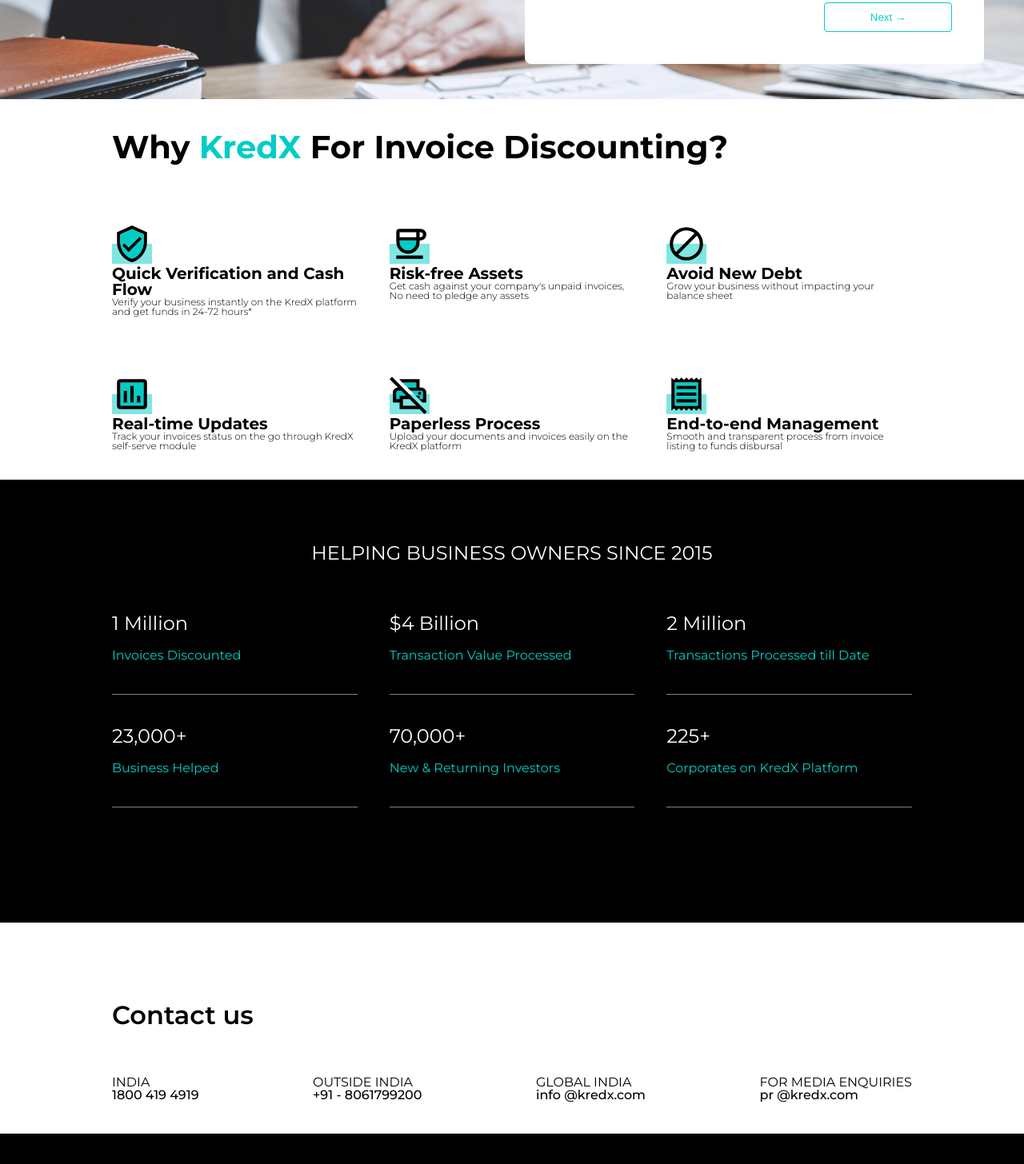
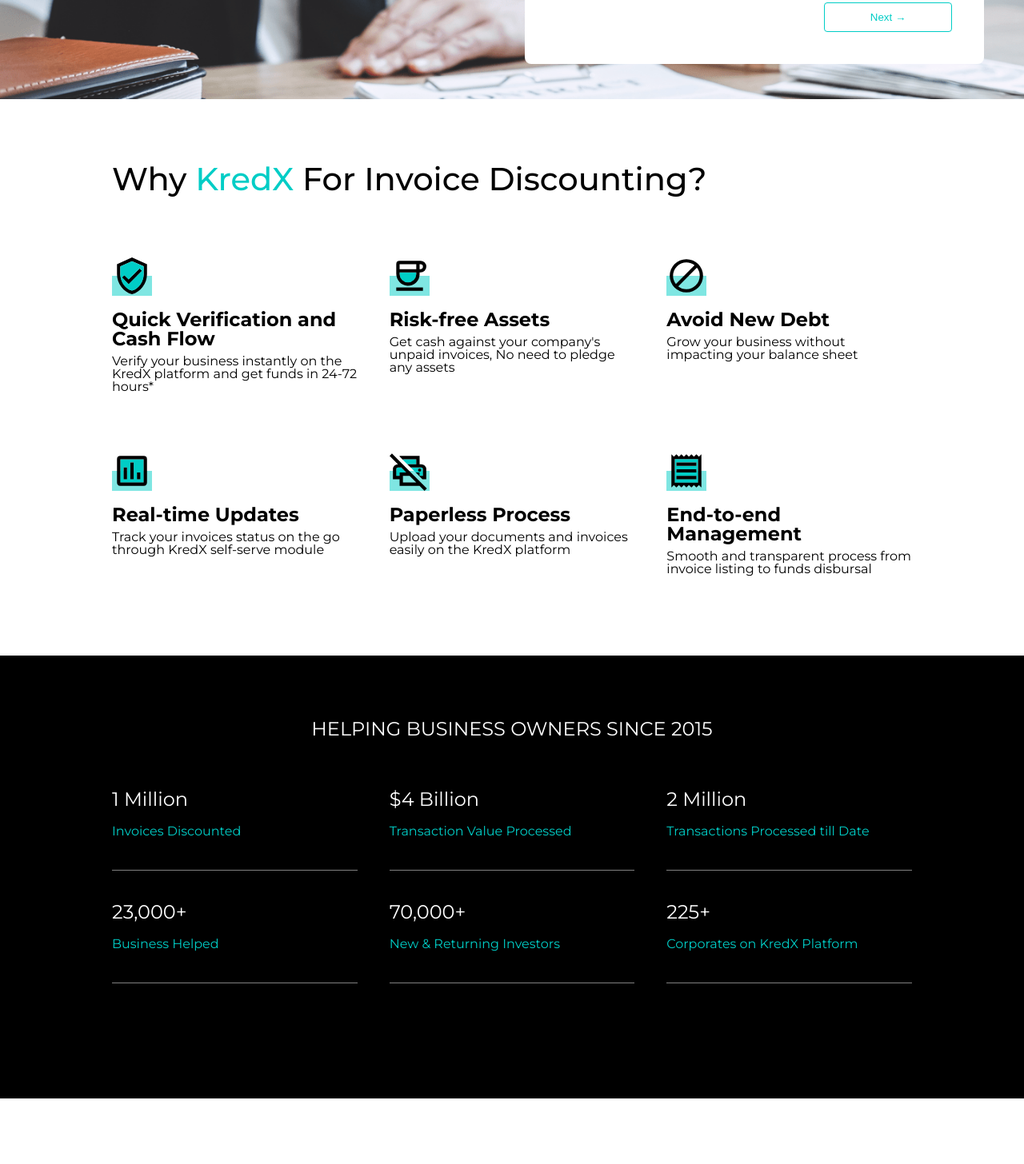
Before and after one commit to Rohitprasad83/kredx, a React (Create React App) app: page / in a window 1280 px wide. Shown: the part 640-2096 px from the top of the page at 80% size. Built offline with nearby package versions, Linux system fonts and the light colour scheme.

Commit message:
added svg on form

```diff
--- a/src/components/Card.js
+++ b/src/components/Card.js
@@ -4,8 +4,8 @@
   return (
     <div className="home-card">
       <img src={cardDetail.cardImage} alt="invoice 1" />
-      <h4 className="home-card-heading">{cardDetail.cardHeading}</h4>
-      <p className="home-card-paragraph">{cardDetail.cardParagraph}</p>
+      <h2 className="home-card-heading"> {cardDetail.cardHeading} </h2>
+      <p className="home-card-paragraph"> {cardDetail.cardParagraph} </p>
     </div>
   )
 }
--- a/src/components/Form.js
+++ b/src/components/Form.js
@@ -1,5 +1,5 @@
 import React, { useState } from 'react'
-
+import logo from '../assets/sticky-logo.svg'
 function Form() {
   const [next, setNext] = useState(false)
   return (
@@ -40,6 +40,7 @@
       ) : (
         <>
           <div className="form-part2">
+            <img src={logo} alt="Logo" className="form-logo" />
             <input
               type="text"
               placeholder="Name of the industry"
--- a/src/style.css
+++ b/src/style.css
@@ -194,8 +194,9 @@
 
 .home-heading {
     font-size: 4rem;
-    font-weight: bold;
+    font-weight: 500;
     padding: 4rem var(--padding-lg);
+    margin-top: 4rem;
 }
 
 .card-container {
@@ -204,6 +205,7 @@
     grid-template-columns: 1fr 1fr 1fr;
     justify-content: space-between;
     gap: 4rem;
+    margin-bottom: 6.4rem;
 }
 
 .home-card {
@@ -211,13 +213,15 @@
 }
 
 .home-card-heading {
-    font-size: 2rem;
+    font-size: 2.4rem;
     font-weight: bold;
+    margin-top: 1.6rem;
 }
 
 .home-card-paragraph {
-    font-size: 1.2rem;
-    font-weight: 300;
+    font-size: 1.6rem;
+    font-weight: 400;
+    margin-top: 0.8rem;
 }
 
 .text-primary {
@@ -262,15 +266,10 @@
 }
 
 .footer-container {
-    display: flex;
+    display: grid;
+    grid-template-columns: repeat(4, 1fr);
     justify-content: space-between;
-    flex-wrap: wrap;
-    gap: 8rem;
     padding: 4rem var(--padding-lg);
-}
-
-.footer-card {
-    max-width: 20rem;
 }
 
 .footer-end {
@@ -282,6 +281,12 @@
     justify-content: space-between;
     padding: 4rem 8rem;
     font-size: 1.6rem;
+}
+
+.footer-card {
+    display: flex;
+    flex-direction: column;
+    gap: 1rem;
 }
 
 #form {
@@ -355,6 +360,11 @@
     gap: 1.6rem;
 }
 
+.form-logo {
+    max-width: 20rem;
+    margin: 4rem auto;
+}
+
 .btn-group {
     display: flex;
     justify-content: space-between;
@@ -394,9 +404,27 @@
     .mid-container {
         grid-template-columns: 1fr 1fr;
     }
+    .footer-heading {
+        padding: 2rem var(--padding-md);
+    }
+    .footer-container {
+        grid-template-columns: repeat(2, 1fr);
+        row-gap: 4rem;
+        justify-content: center;
+        padding: 4rem var(--padding-md);
+    }
 }
 
 @media screen and (max-width: 600px) {
+    .navbar {
+        padding: 1.6rem 1rem;
+    }
+    .navbar-aside {
+        display: flex;
+        margin-left: auto;
+        font-size: 1.4rem;
+        gap: 0.8rem;
+    }
     .card-container {
         padding: 2rem var(--padding-sm);
         grid-template-columns: 1fr;
@@ -420,4 +448,12 @@
         margin-top: auto;
         gap: 12rem;
     }
+    .footer-container {
+        grid-template-columns: 1fr;
+        row-gap: 4rem;
+        padding: 4rem var(--padding-sm);
+    }
+    .footer-card {
+        text-align: center;
+    }
 }
```
